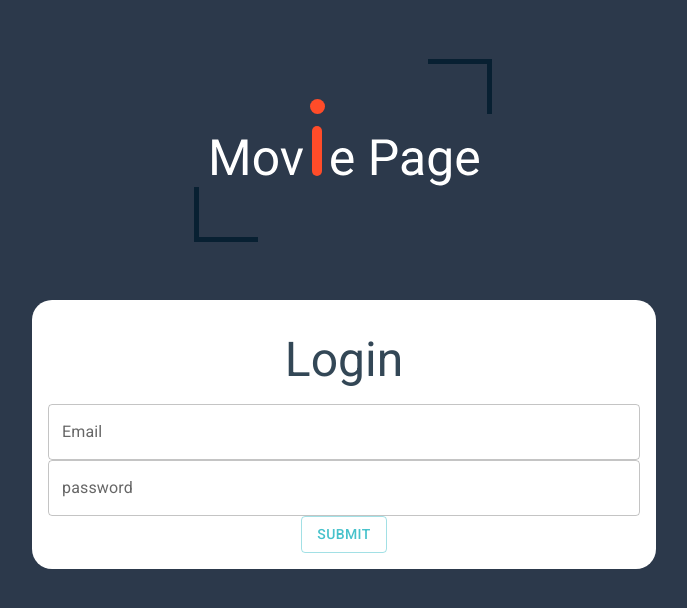
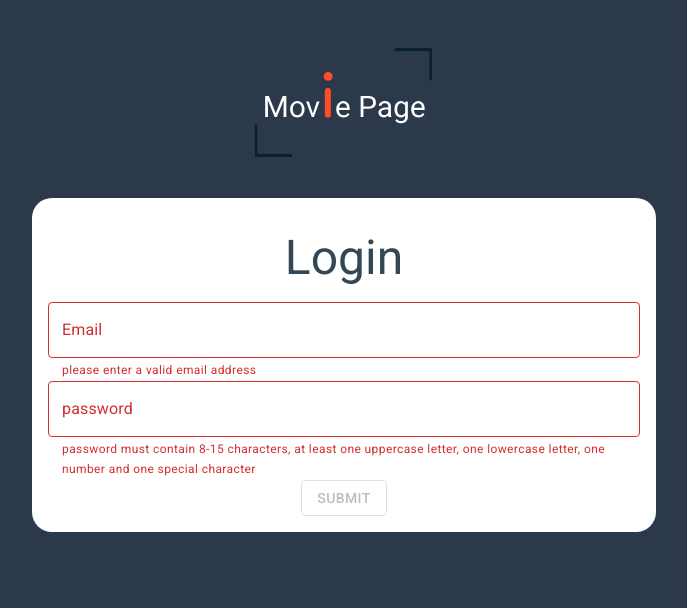
Before and after one commit to BAM-hub/movies-page, a React (Vite) app: page / in a window 1280 px wide. Shown: the top 608 px of the page, without its empty margins (296-983 px from the left). Built offline with nearby package versions, Linux system fonts and the light colour scheme.

Commit message:
connected the login form with redux and handeld its actions

```diff
--- a/src/pages/Login.jsx
+++ b/src/pages/Login.jsx
@@ -1,9 +1,43 @@
-import React from "react";
+import { useState } from "react";
 import Grid2 from "@mui/material/Unstable_Grid2/Grid2";
 import { TextField, Button, Typography } from "@mui/material";
 import AppLogo from "/public/movie logo by BAM.svg";
+import { Navigate } from "react-router-dom";
+import { connect } from "react-redux";
+import { login } from "../actions/auth";
+import { getMovies } from "../actions/movies";
+import validateUser from "../utils/validateUser";
+import { emailError, passwordError } from "../constants";
 
-function Login() {
+const Login = ({ auth: { isAuthenticated }, getMovies, login }) => {
+  const [errors, setErrors] = useState([emailError, passwordError]);
+  const [submitDisabled, setSubmitDisabled] = useState(true);
+  const [user, setUser] = useState({
+    email: "",
+    password: "",
+    isAuthenticated: false,
+  });
+
+  const handleSubmit = () => {
+    // fetching here to avoid the user having to wait for the movies to load
+    // and avoid binding to the DOM renders
+    getMovies();
+    login(user);
+  };
+
+  const handleChange = (e) => {
+    // this is done to avoid setState being sort of async
+    const newUser = { ...user, [e.target.name]: e.target.value };
+    setUser(newUser);
+    const errors = validateUser(newUser);
+    if (errors.isFormValid) setSubmitDisabled(false);
+    setErrors(Array.from(errors.errors));
+  };
+
+  if (isAuthenticated) {
+    return <Navigate to='/popular' />;
+  }
+
   return (
     <Grid2 container spacing={4} padding={2} margin={0}>
       <Grid2
@@ -14,7 +48,7 @@ function Login() {
         display='flex'
         justifyContent='center'
       >
-        <img src={AppLogo} alt='' />
+        <img src={AppLogo} alt='' height={150} />
       </Grid2>
       <Grid2
         item
@@ -37,23 +71,31 @@ function Login() {
 
         <Grid2 item xs={12} sm={10} margin='auto'>
           <TextField
+            name='email'
             id='outlined-basic'
             label='Email'
             variant='outlined'
             fullWidth
             type='email'
+            error={errors.includes(emailError)}
+            helperText={errors.includes(emailError) && emailError}
             color='secondary'
+            onChange={handleChange}
           />
         </Grid2>
         <Grid2 item xs={12} sm={10} margin='auto'>
           <TextField
+            name='password'
             inputProps={{ style: { border: "red" } }}
             id='outlined-basic'
             label='password'
             variant='outlined'
             fullWidth
             type='password'
+            error={errors.includes(passwordError)}
+            helperText={errors.includes(passwordError) && passwordError}
             color='secondary'
+            onChange={handleChange}
           />
         </Grid2>
         <Grid2
@@ -64,13 +106,22 @@ function Login() {
           display='flex'
           justifyContent='center'
         >
-          <Button color={"secondary"} variant='outlined'>
+          <Button
+            color={"secondary"}
+            variant='outlined'
+            onClick={handleSubmit}
+            disabled={submitDisabled}
+          >
             Submit
           </Button>
         </Grid2>
       </Grid2>
     </Grid2>
   );
-}
+};
 
-export default Login;
+const mapStateToProps = (state) => ({
+  auth: state.auth,
+});
+
+export default connect(mapStateToProps, { login, getMovies })(Login);
```
